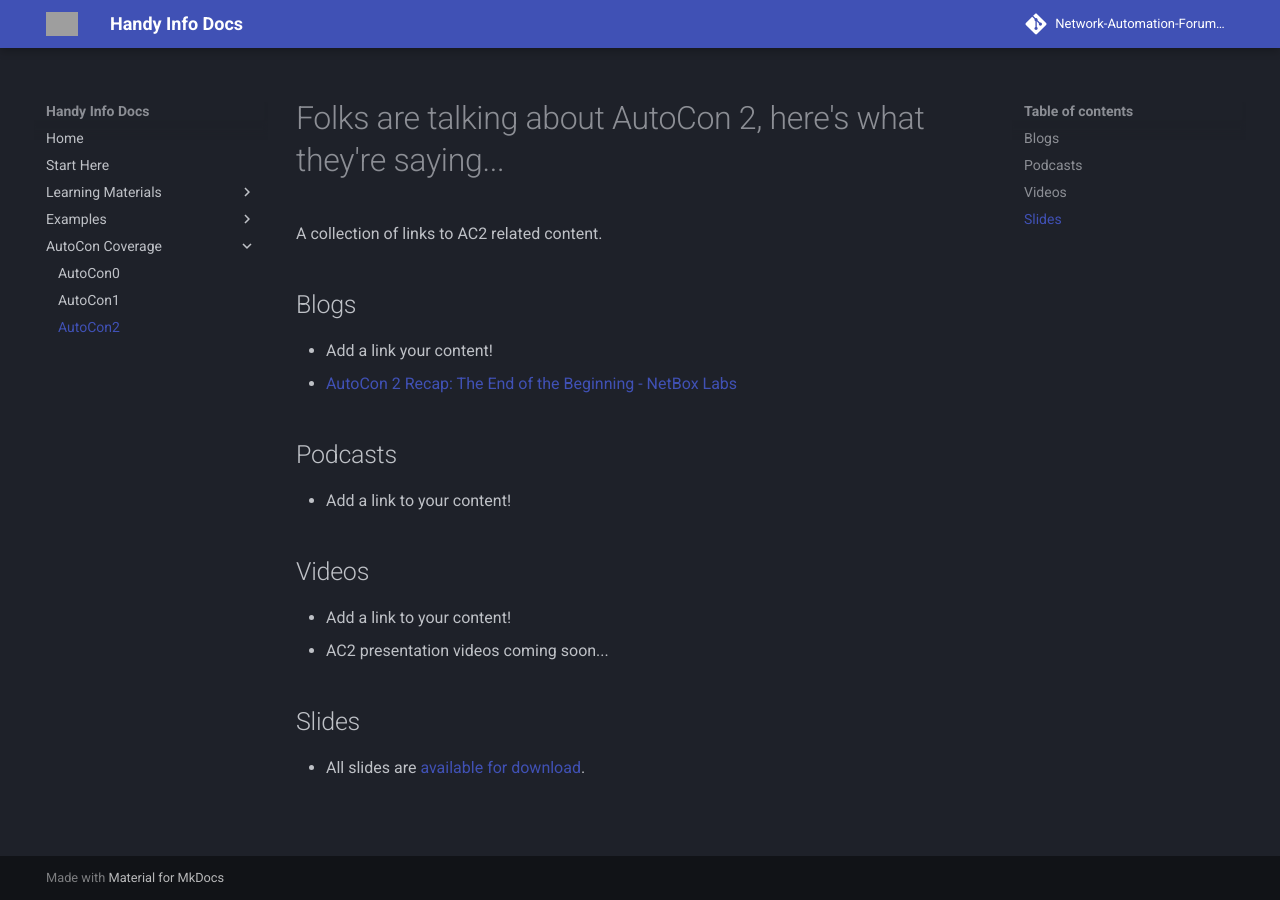
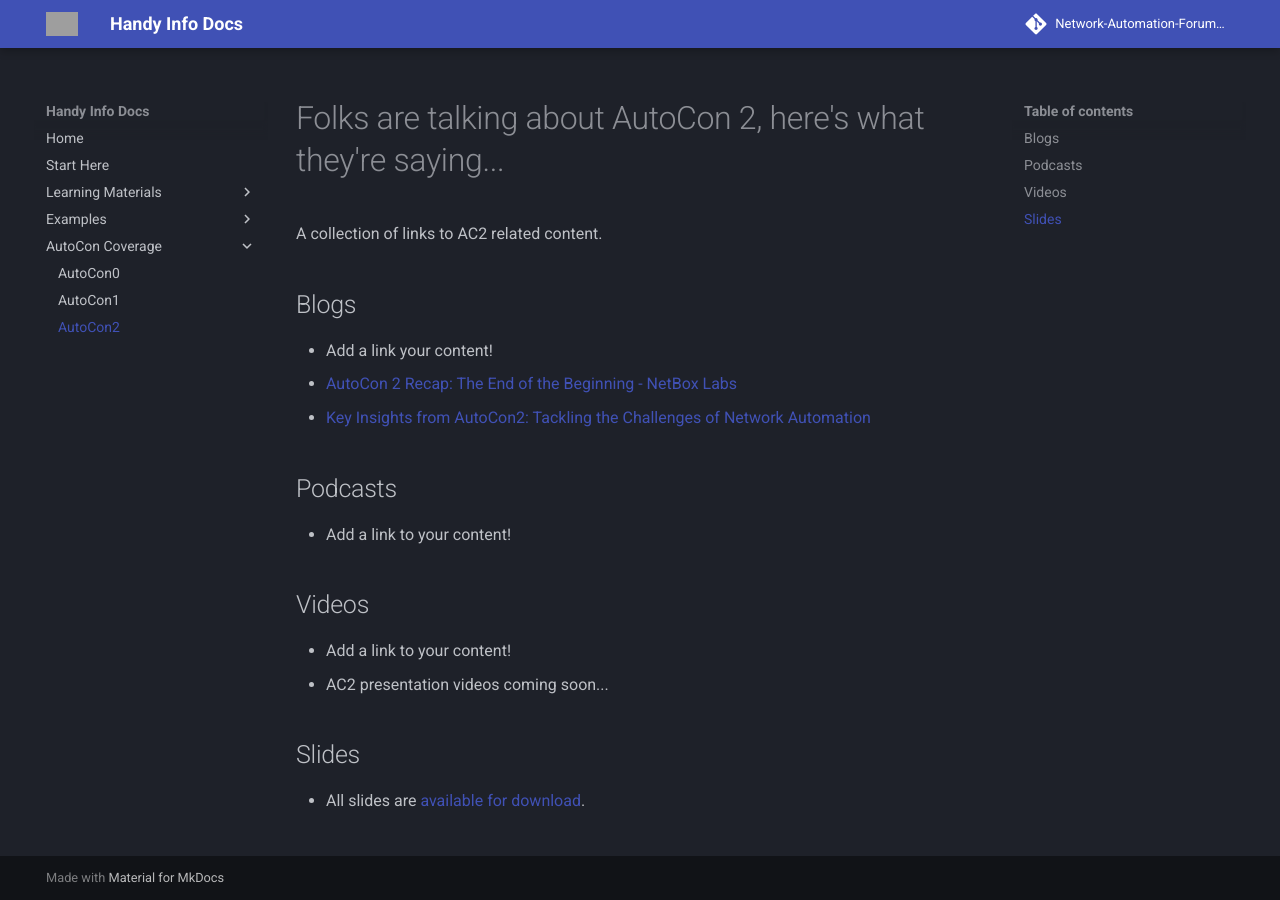
Before and after one commit to Network-Automation-Forum/handyinfo, an MkDocs documentation site: the page built from docs/autocon_coverage/autocon2.md, in a window 1280 px wide. Built offline with MkDocs 1.6.1 and Material for MkDocs 9.7.7, drawn with Linux system fonts in a browser that asks for light colours; comment, search, counter and statistics services are not loaded; grey boxes are pictures that could not be loaded.

Commit message:
Add link to blog convering AutoCon2
Signed-off-by: Peter Sprygada <sprygada@gmail.com>

```diff
--- a/docs/autocon_coverage/autocon2.md
+++ b/docs/autocon_coverage/autocon2.md
@@ -5,6 +5,7 @@
 ## Blogs
 - Add a link your content!
 - [AutoCon 2 Recap: The End of the Beginning - NetBox Labs](https://netboxlabs.com/blog/autocon2-recap/)
+- [Key Insights from AutoCon2: Tackling the Challenges of Network Automation](https://www.itential.com/blog/company/news-events/key-insights-from-autocon-2-tackling-the-challenges-of-network-automation/)
 
 ## Podcasts
 - Add a link to your content!
```
